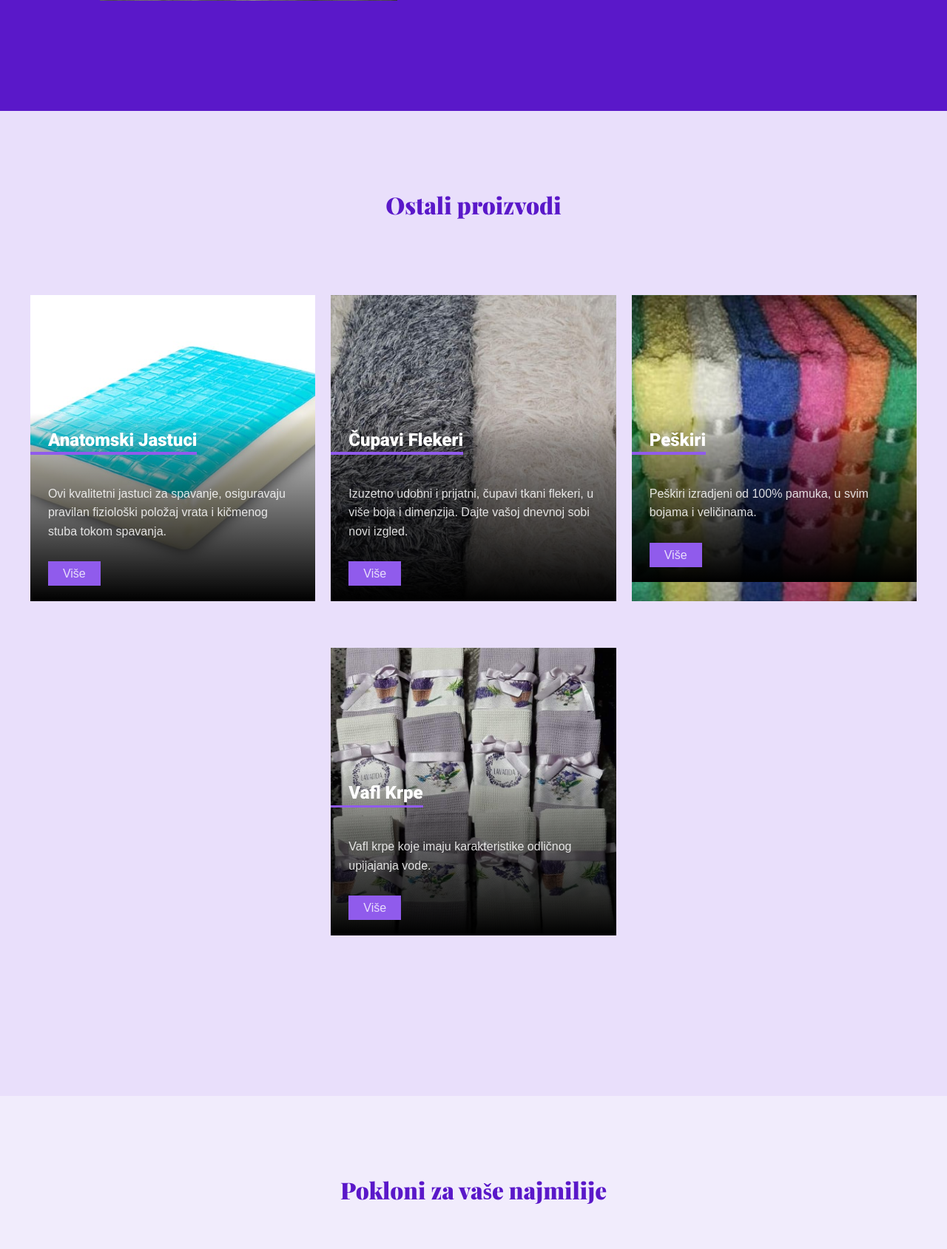
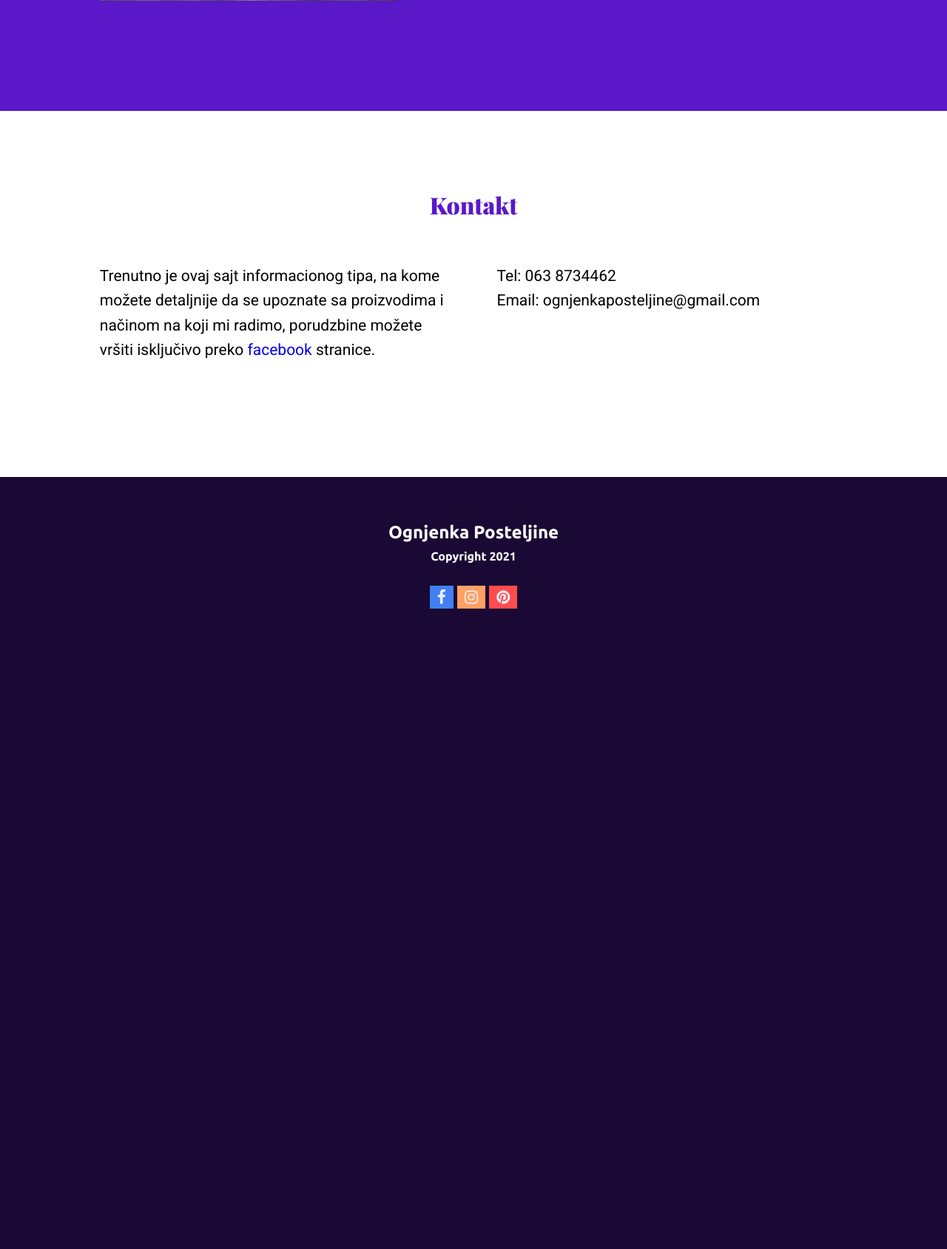
Before and after one commit to SinisaJO/ognjenkaposteljine, a Django app: page / in a window 1280 px wide. Shown: the part 1774-3463 px from the top of the page at 74% size. After the commit the page ends 2597 px from the top, so only its background shows below. Run offline with Django 3.2, Linux system fonts and the light colour scheme; some libraries are stand-ins or nearby versions; some web fonts are replaced.

Commit message:
removing some products

```diff
--- a/store/templates/index.html
+++ b/store/templates/index.html
@@ -82,64 +82,6 @@
         </div>
     </section>
 
-    <section class="bg-lighter">
-        <h2 class="text-center">Ostali proizvodi</h2>
-        <div class="card-flex">
-            <div class="card">
-                <div class="card-content">
-                <h2 class="card-title">Anatomski Jastuci</h2>
-                <p class="card-body">Ovi kvalitetni jastuci za spavanje, osiguravaju pravilan fiziološki položaj vrata i kičmenog stuba tokom spavanja.</p>
-                <a href="#" class="card-button">Više</a>
-                </div>
-            </div>
-
-            <div class="card">
-                <div class="card-content">
-                <h2 class="card-title">Čupavi Flekeri</h2>
-                <p class="card-body">Izuzetno udobni i prijatni, čupavi tkani flekeri, u više boja i dimenzija. Dajte vašoj dnevnoj sobi novi izgled.</p>
-                <a href="#" class="card-button">Više</a>
-                </div>
-            </div>
-
-            <div class="card">
-                <div class="card-content">
-                <h2 class="card-title"> Peškiri</h2>
-                <p class="card-body">Peškiri izradjeni od 100% pamuka, u svim bojama i veličinama.</p>
-                <a href="#" class="card-button">Više</a>
-                </div>
-            </div>
-            <div class="card">
-                <div class="card-content">
-                <h2 class="card-title">Vafl Krpe</h2>
-                <p class="card-body">Vafl krpe koje imaju karakteristike odličnog upijajanja vode.</p>
-                <a href="#" class="card-button">Više</a>
-                </div>
-            </div>
-        </div>
-    </section>
-
-    <section class="bg-lighter1">
-        <h2 class="text-center">Pokloni za vaše najmilije</h2>
-        <div class="card-flex1">
-            <div class="card1">
-                <div class="card-content">
-                <h2 class="card-title"></br>Unikatne Lutkice</h2>
-                <p class="card-body">Idealan poklon za bilo koju devojčicu. Birate boju kose, da li ćete prirodnu ili  od vunice, garderobu, dodatke male kuce, rance, kačkete, dodatnu garderobu</p>
-                <a href="#" class="card-button">Više</a>
-                </div>
-            </div>
-            <div class="card1">
-                <div class="card-content">
-                <h2 class="card-title">Krevetići za </br> kućne ljubimce</h2>
-                <p class="card-body">Krevetići u raznim dimenzijama i bojama od soteksa(gumiran materijal)
-                    Jako lako za održavanje,vlaznom krpom se briše.
-                    Jastuk se vadi i ima navlaku sa zibzerom.</p>
-                <a href="#" class="card-button">Više</a>
-                </div>
-            </div>
-        </div>
-    </section>
-
     <section id="contact">
         <div class="container">
             <h2 class="text-center">Kontakt</h2>
```
